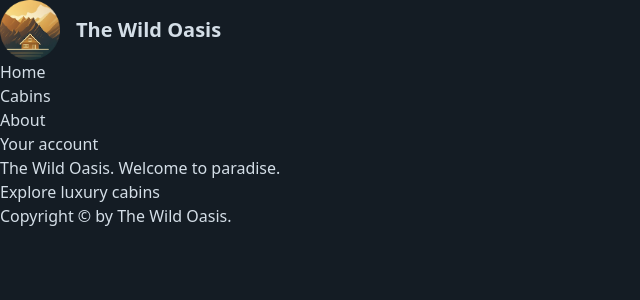
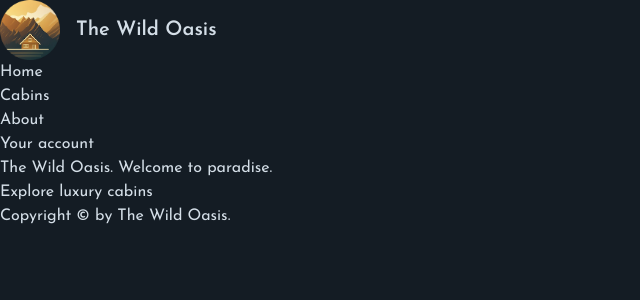
Before and after one commit to SahilS-26/the-wild-oasis-front-client, a Next.js app: page / in a window 1280 px wide. Shown: the top 300 px of the page, without its empty margins (0-640 px from the left). Built offline with nearby package versions, Linux system fonts and the light colour scheme.

Commit message:
loading and optimizing fonts

```diff
--- a/app/layout.js
+++ b/app/layout.js
@@ -1,6 +1,12 @@
 import "@/app/_styles/globals.css";
 import Logo from "@/app/_components/Logo";
 import Navigation from "@/app/_components/Navigation";
+import { Josefin_Sans } from "next/font/google";
+
+const joseFin = Josefin_Sans({
+  subsets: ["latin"],
+  display: "swap",
+});
 
 export const metadata = {
   title: {
@@ -14,7 +20,9 @@
 export default function RootLayout({ children }) {
   return (
     <html lang="en">
-      <body className="bg-primary-950 text-primary-100 min-h-screen">
+      <body
+        className={`${joseFin.className} bg-primary-950 text-primary-100 min-h-screen`}
+      >
         <header>
           <Logo />
           <Navigation />
```
